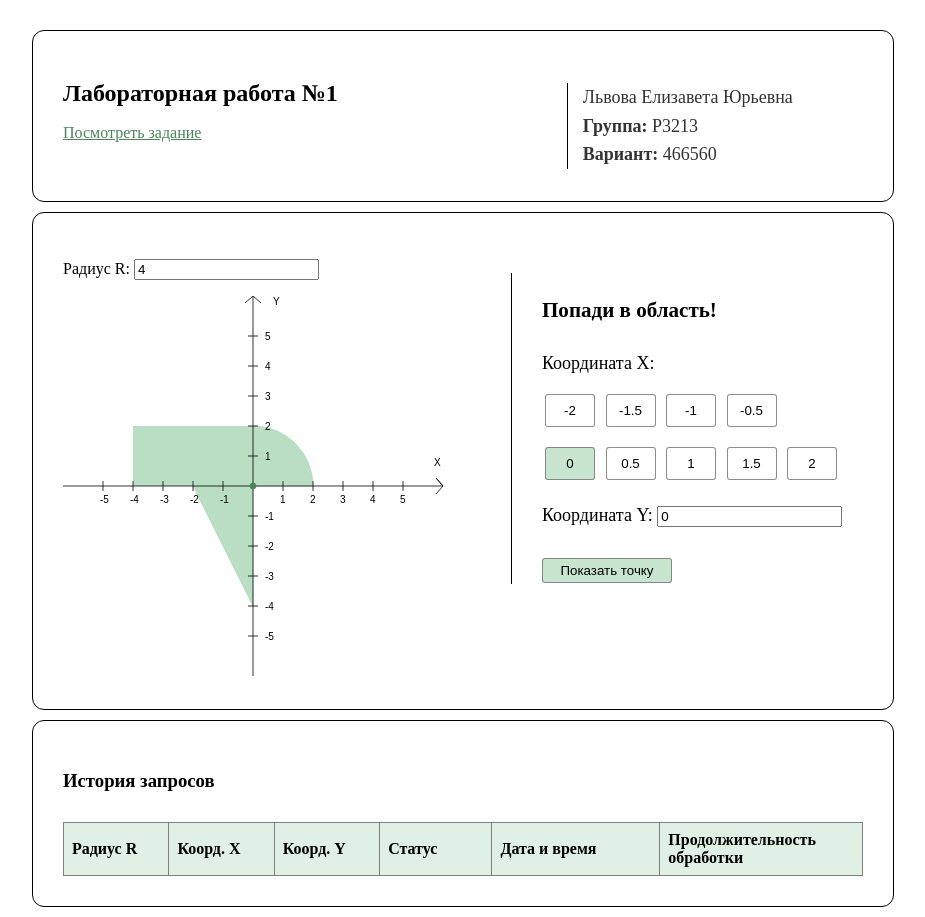
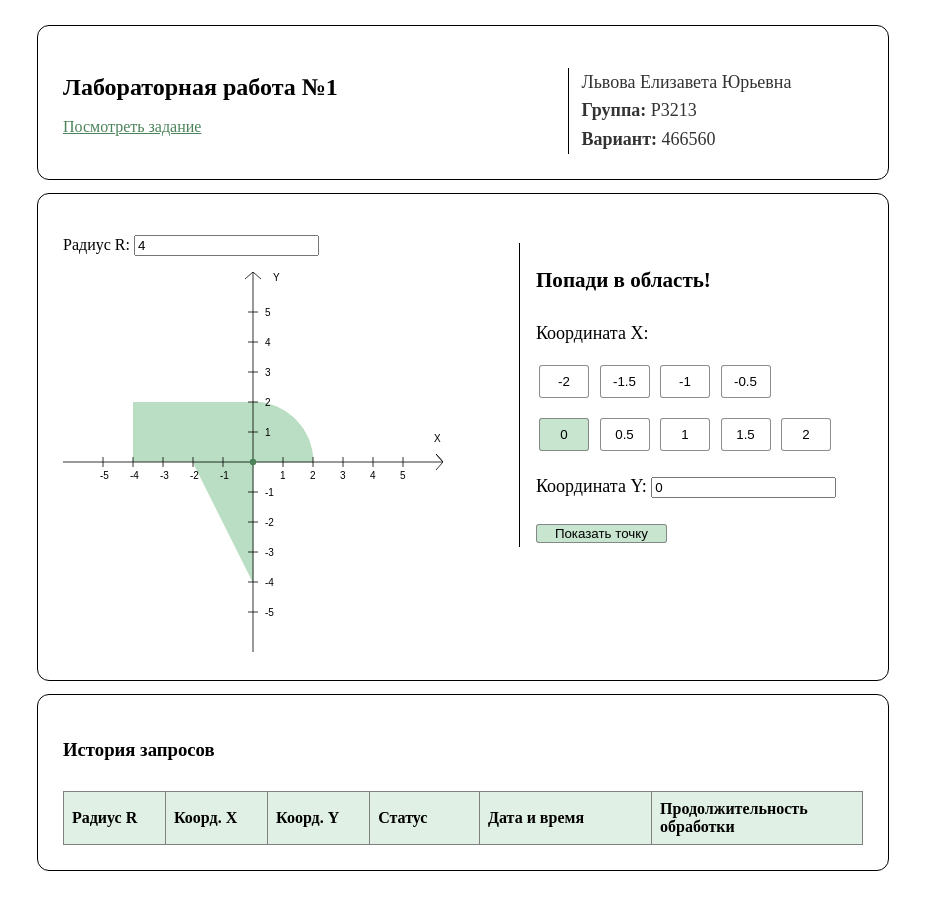
Before and after one commit to lissik1011/Web-Lab1, a plain HTML site: page web/www/index.html in a window 1280 px wide. Shown: the whole page, without its empty margins (177-1102 px from the left). After the commit the page ends 884 px from the top, so only its background shows below. Drawn offline with Linux system fonts and the light colour scheme.

Commit message:
Вроде готово 7x

```diff
--- a/web/www/index.html
+++ b/web/www/index.html
@@ -11,17 +11,18 @@
         gap: 130px;
         max-width: 800px;
         margin: 0 auto;
-        margin-top: 30px;
-        margin-bottom: 10px;
-        padding: 30px;
+        margin-top: 2%;
+        margin-bottom: 1%;
+        padding: 2%;
         border: 0.5px solid; /* Рамочка */
         border-radius: 12px;
       }
 
       .left_header {
         flex: 4;
-        margin-bottom: 30px;
+        margin-bottom: 2%;
         line-height: 1;
+        font-family: serif;
       }
 
       a {
@@ -30,9 +31,9 @@
 
       .right_header {
         flex: 3;
-        margin-top: 20px;
+        margin-top: 2%;
         border-left: 1px solid black;
-        padding-left: 15px;
+        padding-left: 1.5%;
         font-size: 18px;
         line-height: 1.6;
         font-family: serif;
@@ -45,8 +46,8 @@
         gap: 2.5%;
         max-width: 800px;
         margin: 0 auto;
-        margin-bottom: 10px;
-        padding: 30px;
+        margin-bottom: 1%;
+        padding: 2%;
         border: 0.5px solid; /* Рамочка */
         border-radius: 12px;
       }
@@ -58,17 +59,17 @@
 
       .text-block {
         flex: 3;
-        margin-top: 30px;
+        margin-top: 3%;
         border-left: 1px solid black;
-        padding-left: 30px;
+        padding-left: 2%;
         font-size: 18px;
         line-height: 1.6;
       }
 
       .query {
-        width: 130px;
-        height: 25px;
-        margin-top: 10px;
+        width: 40%;
+        height: auto;
+        margin-top: 1%;
         margin-right: center;
         background-color: #b3dbbdb8;
         border-radius: 3px;
@@ -87,8 +88,8 @@
         gap: 10px;
         max-width: 800px;
         margin: 0 auto;
-        margin-bottom: 10px;
-        padding: 30px;
+        margin-bottom: 1%;
+        padding: 2%;
         border: 0.5px solid; /* Рамочка */
         border-radius: 12px;
       }
@@ -106,7 +107,7 @@
 
       table th {
         border: 1px solid grey;
-        padding: 8px;
+        padding: 1%;
         text-align: left;
         background-color: #b3dbbd69;
       }
@@ -123,16 +124,13 @@
       }
 
       table td {
-        /* max-height: 100px; Ограничиваем высоту — иначе не будет прокрутки
-        overflow-y: auto; Прокрутка по вертикали
-        overflow-x: hidden; Не прокручивать по горизонтали (опционально) */
-        word-wrap: break-word; /* Перенос длинных слов */
-        padding: 8px;
+        word-wrap: break-word;
+        padding: 1%;
         border: 1px solid grey;
         font-size: 14px;
       }
 
-      .radio button {
+      button[name="X"] {
         width: 50px;
         height: 33px;
         margin: 3px;
```
Also changed, not shown: 3 other files.
